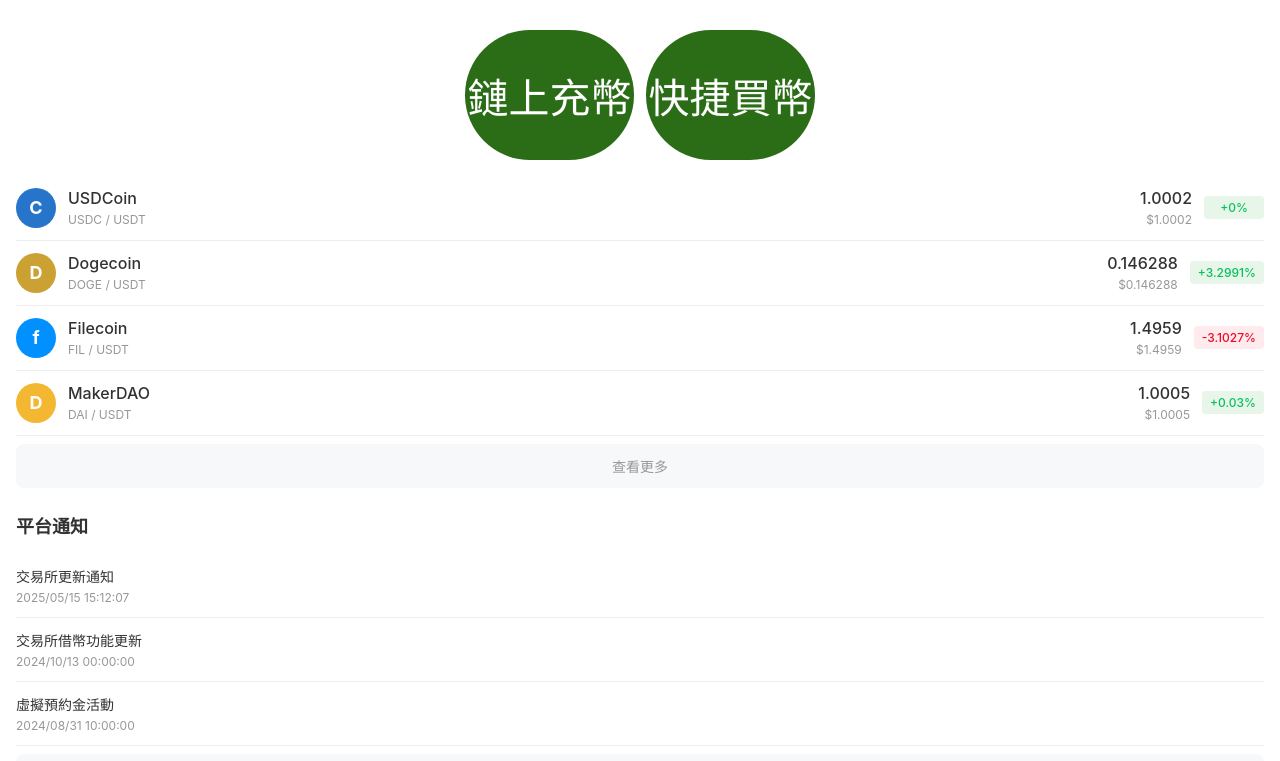
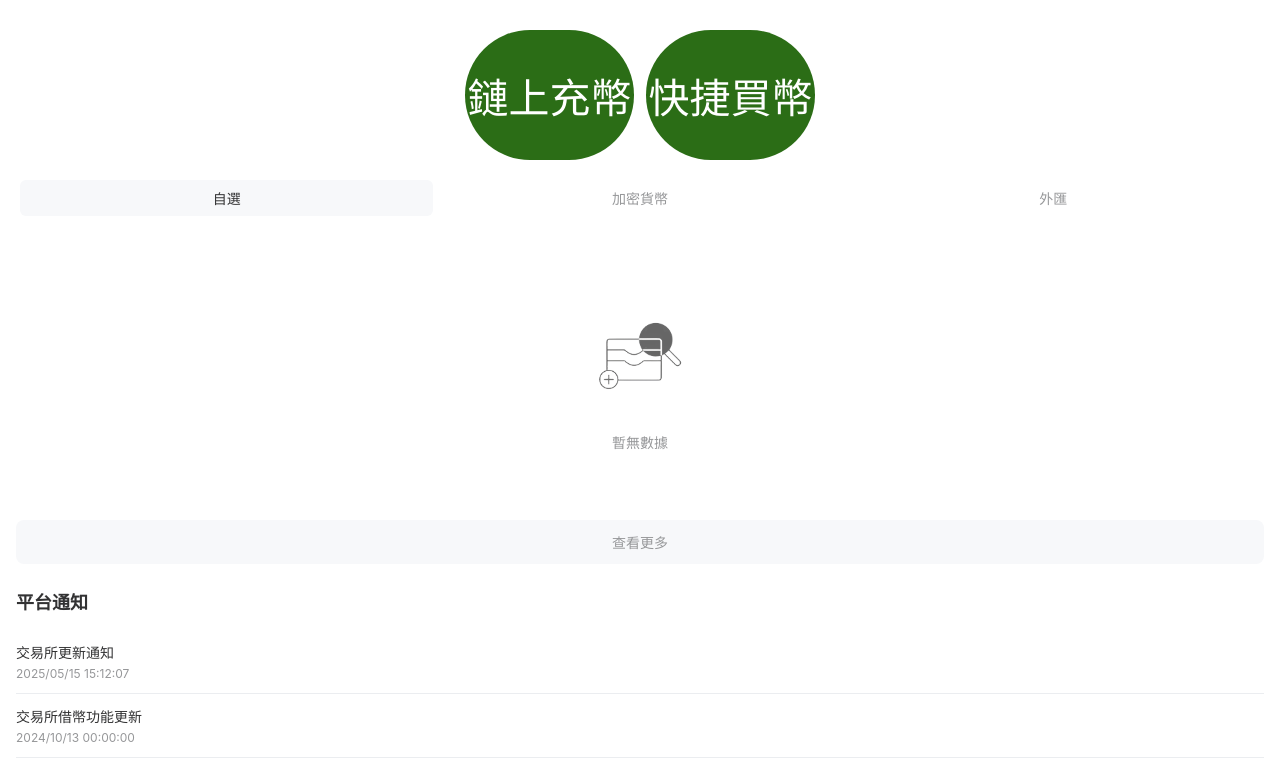
Before and after one commit to myuu69700-ship-it/web3_h5, a Vue app: page / in a window 1280 px wide. Shown: the part 1847-2608 px from the top of the page. Built offline with nearby package versions, Linux system fonts and the light colour scheme.

Commit message:
feat:首页自选 加密货币 外汇页面绘制

```diff
--- a/src/i18n/index.js
+++ b/src/i18n/index.js
@@ -52,7 +52,11 @@
     walletLogin: 'Wallet Login',
     noAccount: "Don't have an account?",
     registerNow: 'Register now',
-    selectCountry: 'Select Country'
+    selectCountry: 'Select Country',
+    favorites: 'Favorites',
+    cryptocurrency: 'Cryptocurrency',
+    forex: 'Forex',
+    noData: 'No Data'
   },
   'zh-TW': {
     home: '首頁',
@@ -102,7 +106,11 @@
     walletLogin: '錢包登錄',
     noAccount: '還沒有帳戶?',
     registerNow: '立即註冊',
-    selectCountry: '選擇國家'
+    selectCountry: '選擇國家',
+    favorites: '自選',
+    cryptocurrency: '加密貨幣',
+    forex: '外匯',
+    noData: '暫無數據'
   },
   'zh-CN': {
     home: '首页',
@@ -152,7 +160,11 @@
     walletLogin: '钱包登录',
     noAccount: '还没有账户?',
     registerNow: '立即注册',
-    selectCountry: '选择国家'
+    selectCountry: '选择国家',
+    favorites: '自选',
+    cryptocurrency: '加密货币',
+    forex: '外汇',
+    noData: '暂无数据'
   },
   'ko': {
     home: '홈',
--- a/src/views/Home.vue
+++ b/src/views/Home.vue
@@ -49,10 +49,73 @@
       </div>
     </div>
     <div class="content">
-      <!-- 加密货币市场数据 -->
-      <div class="market-section">
+      <!-- 标签栏 -->
+      <div class="tabs-section">
+        <div class="tabs-header">
           <div
-          v-for="coin in coins"
+            class="tab-item"
+            :class="{ active: activeTab === 'favorites' }"
+            @click="activeTab = 'favorites'"
+          >
+            {{ t("favorites") }}
+          </div>
+          <div
+            class="tab-item"
+            :class="{ active: activeTab === 'cryptocurrency' }"
+            @click="activeTab = 'cryptocurrency'"
+          >
+            {{ t("cryptocurrency") }}
+          </div>
+          <div
+            class="tab-item"
+            :class="{ active: activeTab === 'forex' }"
+            @click="activeTab = 'forex'"
+          >
+            {{ t("forex") }}
+          </div>
+        </div>
+
+        <!-- 自選 -->
+        <div v-if="activeTab === 'favorites'" class="tab-content">
+          <div v-if="favoriteCoins.length === 0" class="no-data">
+            <img :src="nomoreIcon" alt="no data" class="no-data-icon" />
+            <div class="no-data-text">{{ t("noData") }}</div>
+          </div>
+          <div v-else>
+            <div
+              v-for="coin in favoriteCoins"
+              :key="coin.id"
+              class="coin-item"
+              @click="goToMarket"
+            >
+              <div class="coin-icon" :style="{ backgroundColor: coin.color }">
+                <span class="coin-symbol">{{ coin.symbol }}</span>
+              </div>
+              <div class="coin-info">
+                <div class="coin-name">{{ coin.name }}</div>
+                <div class="coin-pair">{{ coin.pair }}</div>
+              </div>
+              <div class="coin-price">
+                <div class="price-value">{{ coin.price }}</div>
+                <div class="price-usd">${{ coin.price }}</div>
+              </div>
+              <div
+                class="coin-change"
+                :class="coin.change >= 0 ? 'up' : 'down'"
+              >
+                {{ coin.change >= 0 ? "+" : "" }}{{ coin.change }}%
+              </div>
+            </div>
+          </div>
+          <div class="view-more-btn" @click="goToMarket">
+            {{ t("viewMore") }}
+          </div>
+        </div>
+
+        <!-- 加密貨幣 -->
+        <div v-if="activeTab === 'cryptocurrency'" class="tab-content">
+          <div
+            v-for="coin in cryptocurrencyCoins"
             :key="coin.id"
             class="coin-item"
             @click="goToMarket"
@@ -77,6 +140,34 @@
           </div>
         </div>
 
+        <!-- 外匯 -->
+        <div v-if="activeTab === 'forex'" class="tab-content">
+          <div
+            v-for="pair in forexPairs"
+            :key="pair.id"
+            class="coin-item"
+            @click="goToMarket"
+          >
+            <div class="coin-icon" :style="{ backgroundColor: pair.color }">
+              <span class="coin-symbol">{{ pair.symbol }}</span>
+            </div>
+            <div class="coin-info">
+              <div class="coin-name">{{ pair.name }}</div>
+              <div class="coin-pair">{{ pair.pair }}</div>
+            </div>
+            <div class="coin-price">
+              <div class="price-value">{{ pair.price }}</div>
+              <div class="price-usd">${{ pair.price }}</div>
+            </div>
+            <div class="coin-change" :class="pair.change >= 0 ? 'up' : 'down'">
+              {{ pair.change >= 0 ? "+" : "" }}{{ pair.change }}%
+            </div>
+          </div>
+          <div class="view-more-btn" @click="goToMarket">
+            {{ t("viewMore") }}
+          </div>
+        </div>
+      </div>
       <!-- 平台通知 -->
       <div class="notifications-section">
         <div class="section-title">{{ t("platformNotifications") }}</div>
@@ -106,7 +197,7 @@
 
     <!-- 浮动聊天按钮 -->
     <div class="chat-fab" @click="openChat">
-      <van-icon name="chat-o" />
+      <img :src="chartIcon" alt="chart" />
     </div>
 
     <!-- 菜单抽屉 -->
@@ -172,50 +263,204 @@
 import { useRouter } from "vue-router";
 import { useI18n, languages } from "@/i18n";
 import homeIcon from "@/assets/images/homeIcon.gif";
+import chartIcon from "@/assets/images/chart.png";
+import nomoreIcon from "@/assets/images/nomore.png";
 
 const router = useRouter();
 const { t, currentLang, setLanguage } = useI18n();
 const showMenu = ref(false);
 const showLanguageDialog = ref(false);
 const searchValue = ref("");
+const activeTab = ref("favorites"); // 默认显示自選
+
+// 自選数据（空数组，显示暂无数据）
+const favoriteCoins = ref([]);
 
 // 加密货币数据
-const coins = ref([
+const cryptocurrencyCoins = ref([
   {
     id: 1,
+    name: "Bitcoin",
+    symbol: "B",
+    pair: "BTC/USDT",
+    price: "92,905.73",
+    change: 1.9878,
+    color: "#F7931A",
+  },
+  {
+    id: 2,
+    name: "Ethereum",
+    symbol: "E",
+    pair: "ETH/USDT",
+    price: "3,182.61",
+    change: 1.1287,
+    color: "#627EEA",
+  },
+  {
+    id: 3,
+    name: "ATOM",
+    symbol: "A",
+    pair: "ATOM/USDT",
+    price: "2.351",
+    change: 5.2844,
+    color: "#2E3148",
+  },
+  {
+    id: 4,
+    name: "Bitcoin Cash",
+    symbol: "B",
+    pair: "BCH/USDT",
+    price: "653.56",
+    change: 1.5097,
+    color: "#0AC18E",
+  },
+  {
+    id: 5,
+    name: "Ripple",
+    symbol: "X",
+    pair: "XRP/USDT",
+    price: "2.13104",
+    change: 4.6212,
+    color: "#000000",
+  },
+  {
+    id: 6,
+    name: "LTC",
+    symbol: "Ł",
+    pair: "LTC/USDT",
+    price: "83.12",
+    change: 1.1315,
+    color: "#BFBBBB",
+  },
+  {
+    id: 7,
     name: "USDCoin",
     symbol: "C",
-    pair: "USDC / USDT",
+    pair: "USDC/USDT",
     price: "1.0002",
-    change: 0,
+    change: -0.01,
     color: "#2775CA",
   },
   {
-    id: 2,
+    id: 8,
     name: "Dogecoin",
     symbol: "D",
-    pair: "DOGE / USDT",
-    price: "0.146288",
-    change: 3.2991,
+    pair: "DOGE/USDT",
+    price: "0.151344",
+    change: 3.8495,
     color: "#CBA134",
   },
   {
-    id: 3,
+    id: 9,
     name: "Filecoin",
     symbol: "f",
-    pair: "FIL / USDT",
-    price: "1.4959",
-    change: -3.1027,
+    pair: "FIL/USDT",
+    price: "1.5136",
+    change: 0.6919,
     color: "#0090FF",
   },
   {
-    id: 4,
+    id: 10,
     name: "MakerDAO",
     symbol: "D",
-    pair: "DAI / USDT",
-    price: "1.0005",
-    change: 0.03,
+    pair: "DAI/USDT",
+    price: "1.0002",
+    change: 0,
     color: "#F4B731",
+  },
+]);
+
+// 外汇数据
+const forexPairs = ref([
+  {
+    id: 1,
+    name: "XAUUSD",
+    symbol: "Au",
+    pair: "XAUUSD",
+    price: "4,396.7",
+    change: 1.63,
+    color: "#FFD700",
+  },
+  {
+    id: 2,
+    name: "XAGUSD",
+    symbol: "Ag",
+    pair: "XAGUSD",
+    price: "75.812",
+    change: 4.28,
+    color: "#C0C0C0",
+  },
+  {
+    id: 3,
+    name: "EURUSD",
+    symbol: "€",
+    pair: "EURUSD",
+    price: "1.17024",
+    change: -0.14,
+    color: "#003399",
+  },
+  {
+    id: 4,
+    name: "GBPUSD",
+    symbol: "£",
+    pair: "GBPUSD",
+    price: "1.34434",
+    change: -0.12,
+    color: "#012169",
+  },
+  {
+    id: 5,
+    name: "USDCHF",
+    symbol: "$",
+    pair: "USDCHF",
+    price: "0.79276",
+    change: 0.04,
+    color: "#ED2939",
+  },
+  {
+    id: 6,
+    name: "USDJPY",
+    symbol: "$",
+    pair: "USDJPY",
+    price: "157.141",
+    change: 0.18,
+    color: "#ED2939",
+  },
+  {
+    id: 7,
+    name: "USDCNH",
+    symbol: "$",
+    pair: "USDCNH",
+    price: "6.97422",
+    change: 0.07,
+    color: "#ED2939",
+  },
+  {
+    id: 8,
+    name: "AUDUSD",
+    symbol: "$",
+    pair: "AUDUSD",
+    price: "0.66809",
+    change: -0.23,
+    color: "#012169",
+  },
+  {
+    id: 9,
+    name: "NZDUSD",
+    symbol: "$",
+    pair: "NZDUSD",
+    price: "0.57535",
+    change: -0.29,
+    color: "#012169",
+  },
+  {
+    id: 10,
+    name: "USDCAD",
+    symbol: "$",
+    pair: "USDCAD",
+    price: "1.37454",
+    change: 0.11,
+    color: "#ED2939",
   },
 ]);
 
@@ -450,9 +695,57 @@
   }
 }
 
-// 市场数据区域
-.market-section {
+// 标签栏区域
+.tabs-section {
   margin-top: 16px;
+
+  .tabs-header {
+    display: flex;
+    background-color: #fff;
+    border-radius: 8px;
+    padding: 4px;
+    margin-bottom: 16px;
+
+    .tab-item {
+      flex: 1;
+      text-align: center;
+      padding: 8px 16px;
+      font-size: 14px;
+      color: #969799;
+      cursor: pointer;
+      border-radius: 6px;
+      transition: all 0.3s;
+
+      &.active {
+        background-color: #f7f8fa;
+        color: #323233;
+        font-weight: 500;
+      }
+    }
+  }
+
+  .tab-content {
+    .no-data {
+      display: flex;
+      flex-direction: column;
+      align-items: center;
+      justify-content: center;
+      padding: 60px 20px;
+      text-align: center;
+
+      .no-data-icon {
+        width: 120px;
+        height: 120px;
+        margin-bottom: 16px;
+        opacity: 0.6;
+      }
+
+      .no-data-text {
+        font-size: 14px;
+        color: #969799;
+      }
+    }
+  }
 
   .coin-item {
     display: flex;
@@ -624,8 +917,8 @@
   position: fixed;
   right: 16px;
   bottom: 90px;
-  width: 56px;
-  height: 56px;
+  width: 48.67px;
+  height: 48.67px;
   background-color: #323233;
   border-radius: 50%;
   display: flex;
@@ -635,9 +928,11 @@
   cursor: pointer;
   z-index: 99;
 
-  .van-icon {
-    color: #fff;
-    font-size: 24px;
+  img {
+    width: 48.67px;
+    height: 48.67px;
+    object-fit: contain;
+    border-radius: 50%;
   }
 }
 
```
Also changed, not shown: src/assets/images/chart.png (added), src/assets/images/nomore.png (added). Lines whose indentation alone changed are shown as unchanged.
